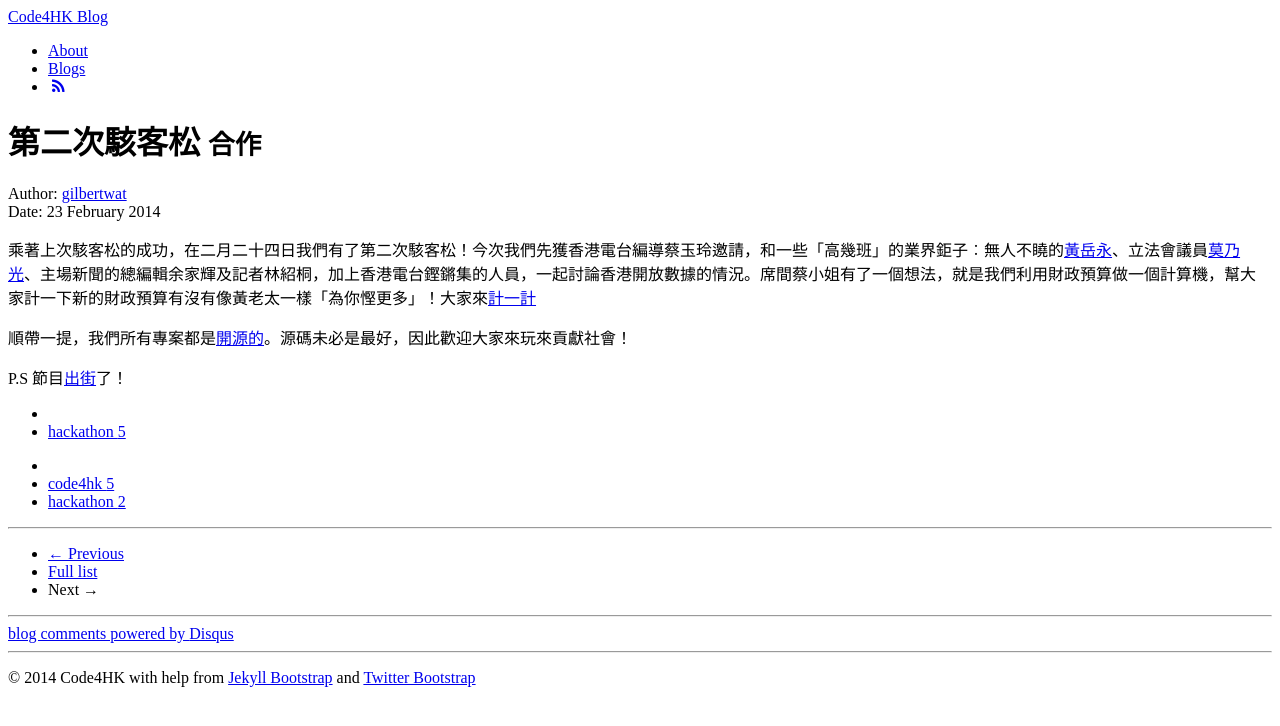
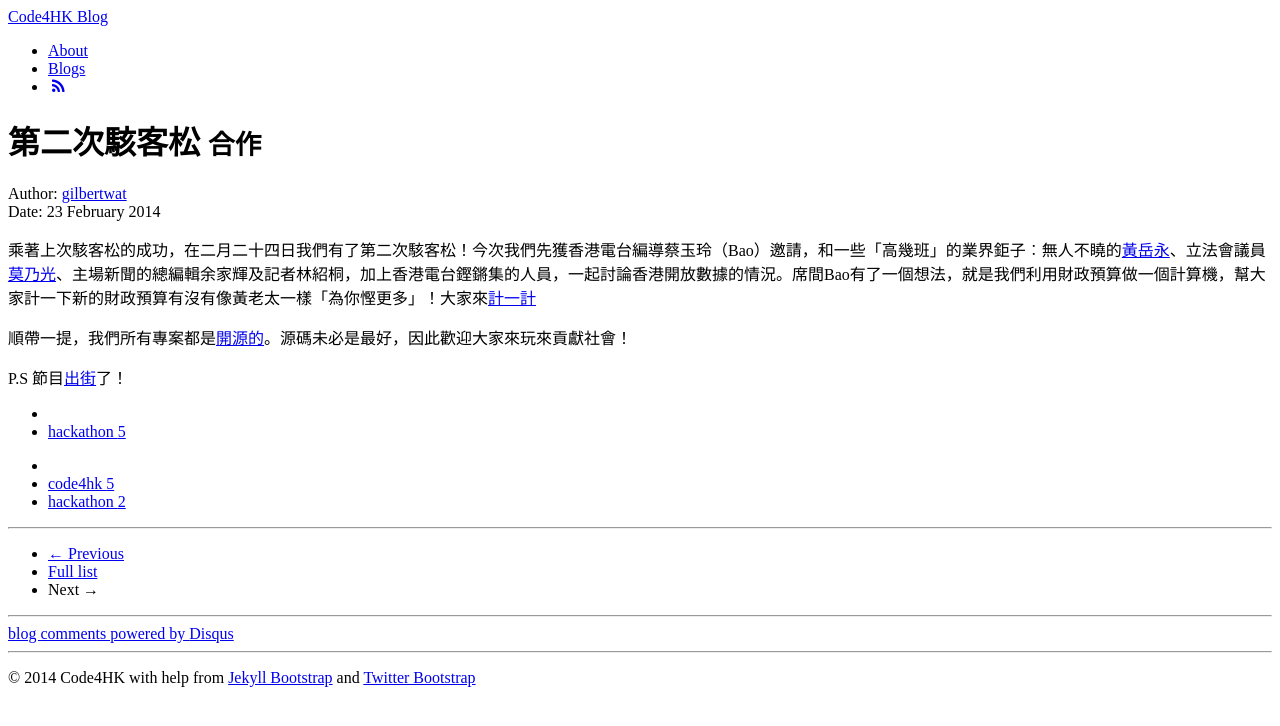
Before and after one commit to code4hk/code4hk.github.io, a Jekyll site: the page built from _posts/2014-02-23-second-hackathon-zh.md, in a window 1280 px wide. Shown: the top 726 px of the page. Built offline with Jekyll 4.4.1, drawn with Linux system fonts in a browser that asks for light colours; Markdown is read by kramdown in place of the engine named in the settings; comment, search, counter and statistics services are not loaded.

Commit message:
Update 2014-02-23-second-hackathon-zh.md

```diff
--- a/_posts/2014-02-23-second-hackathon-zh.md
+++ b/_posts/2014-02-23-second-hackathon-zh.md
@@ -7,7 +7,7 @@ title: "第二次駭客松"
 tagline: "合作"
 tags : [code4hk, hackathon]
 ---
-乘著上次駭客松的成功，在二月二十四日我們有了第二次駭客松！今次我們先獲香港電台編導蔡玉玲邀請，和一些「高幾班」的業界鉅子︰無人不䁱的[黃岳永](http://zh.wikipedia.org/wiki/%E9%BB%83%E5%B2%B3%E6%B0%B8)、立法會議員[莫乃光](http://www.charlesmok.hk)、主場新聞的總編輯余家輝及記者林紹桐，加上香港電台鏗鏘集的人員，一起討論香港開放數據的情況。席間蔡小姐有了一個想法，就是我們利用財政預算做一個計算機，幫大家計一下新的財政預算有沒有像黃老太一樣「為你慳更多」！大家來[計一計](http://thehousenews.com/data-journalism/%E9%A0%90%E7%AE%97%E6%A1%88-calculator/)
+乘著上次駭客松的成功，在二月二十四日我們有了第二次駭客松！今次我們先獲香港電台編導蔡玉玲（Bao）邀請，和一些「高幾班」的業界鉅子︰無人不䁱的[黃岳永](http://zh.wikipedia.org/wiki/%E9%BB%83%E5%B2%B3%E6%B0%B8)、立法會議員[莫乃光](http://www.charlesmok.hk)、主場新聞的總編輯余家輝及記者林紹桐，加上香港電台鏗鏘集的人員，一起討論香港開放數據的情況。席間Bao有了一個想法，就是我們利用財政預算做一個計算機，幫大家計一下新的財政預算有沒有像黃老太一樣「為你慳更多」！大家來[計一計](http://thehousenews.com/data-journalism/%E9%A0%90%E7%AE%97%E6%A1%88-calculator/)
 
 順帶一提，我們所有專案都是[開源的](https://github.com/code4hk/budget2014)。源碼未必是最好，因此歡迎大家來玩來貢獻社會！
 
```
